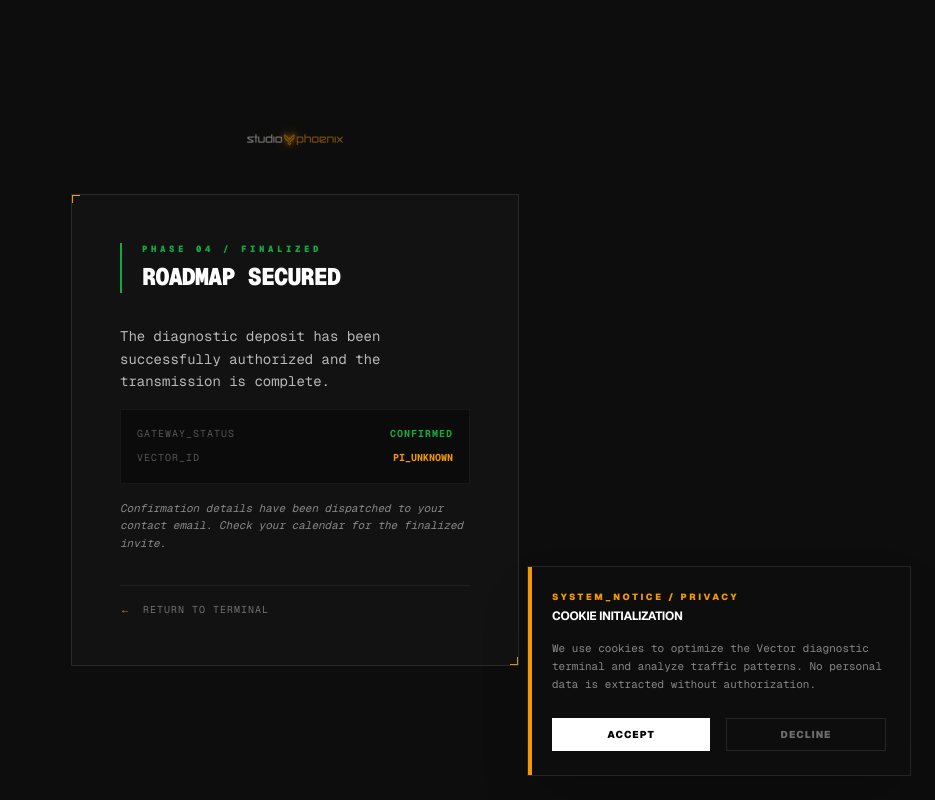
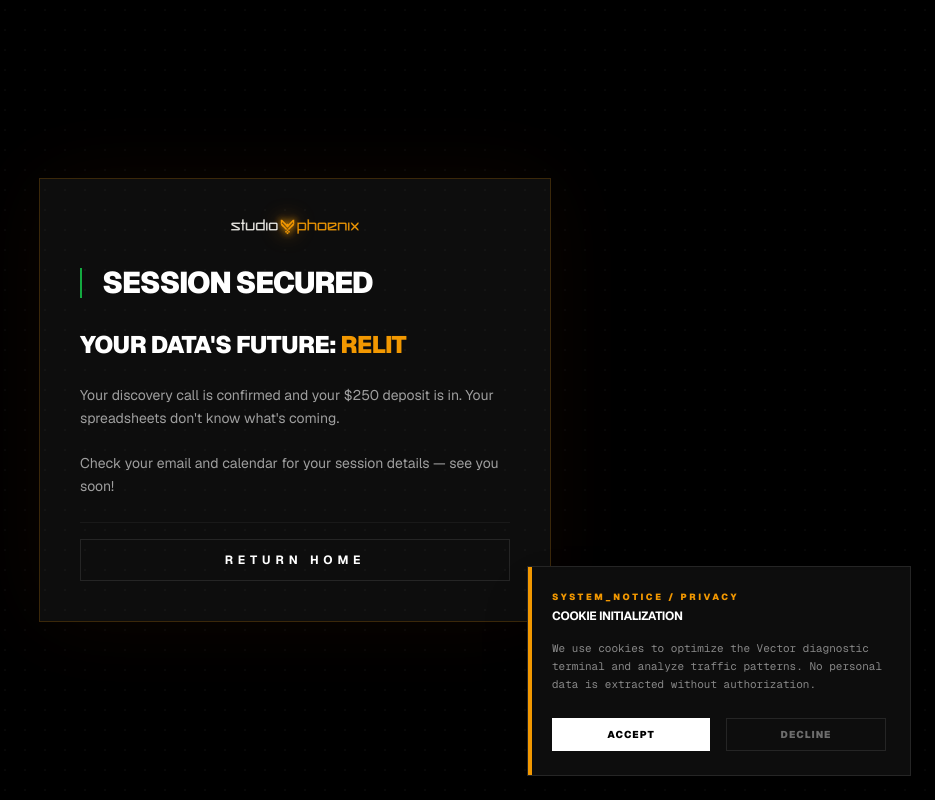
Before and after one commit to tph0enix/studio-phoenix-site, a Next.js app: page /success in a window 1280 px wide. Shown: the whole page, without its empty margins (345-1280 px from the left). Built offline with nearby package versions, Linux system fonts and the light colour scheme.

Commit message:
fixed calendar booking & stripe webhook

```diff
--- a/src/app/actions.tsx
+++ b/src/app/actions.tsx
@@ -45,7 +45,7 @@
     headers: { 'Content-Type': 'application/json' },
     body: JSON.stringify({
       ...payload,
-      end: new Date(new Date(payload.start).getTime() + 30 * 60000).toISOString(), // Assume 30 min session
+      end: new Date(new Date(payload.start).getTime() + 60 * 60000).toISOString(), // 60 min window
       timeZone: "America/New_York", // Or detect from user
       language: "en"
     }),
--- a/src/app/api/webhooks/stripe/route.ts
+++ b/src/app/api/webhooks/stripe/route.ts
@@ -50,7 +50,8 @@
       });
 
       const calData = await calResponse.json();
-      console.log("[CAL_BOOKING_SUCCESS]:", calData);
+      console.log("[CAL_RESPONSE_STATUS]:", calResponse.status);
+      console.log("[CAL_RESPONSE_BODY]:", JSON.stringify(calData, null, 2));
 
     } catch (error) {
       console.error("[CAL_BOOKING_FAILED]:", error);
--- a/src/app/success/page.tsx
+++ b/src/app/success/page.tsx
@@ -1,88 +1,76 @@
 'use client';
 
 import Link from 'next/link';
-import { useSearchParams } from 'next/navigation';
 import { PhoenixLogo } from '@/components/PhoenixLogo';
-import { Suspense } from 'react'; // 1. Import Suspense
+import { Suspense, useEffect } from 'react';
 
-// 2. Move the UI logic into a separate internal component
 function SuccessPageContent() {
-  const searchParams = useSearchParams();
-  const paymentIntentId = searchParams.get('payment_intent');
+
+  useEffect(() => {
+    const url = new URL(window.location.href);
+    url.searchParams.delete('payment_intent_client_secret');
+    url.searchParams.delete('payment_intent');
+    url.searchParams.delete('redirect_status');
+    window.history.replaceState({}, '', url.toString());
+  }, []);
 
   return (
-    <main className="min-h-screen bg-[#0D0D0D] flex flex-col items-center justify-center p-6 font-mono">
-      {/* Branding Header */}
-      <div className="mb-12 opacity-50">
+    <main className="min-h-screen bg-[#0D0D0D] flex flex-col items-center justify-center px-4 py-6">
+      <div className="fixed inset-0 bg-black/95 backdrop-blur-md -z-0" />
+      <div className="bg-[#0D0D0D] border border-phoenix-orange/20 max-w-lg w-full p-8 md:p-10 relative shadow-[0_0_80px_rgba(255,102,0,0.05)] my-auto z-10">
+
+        {/* Logo */}
+        <div className="flex justify-center mb-8">
           <PhoenixLogo
             src="/images/branding/logo_full_english.svg"
-          className="h-auto w-24"
+            className="h-auto w-24 md:w-32"
           />
         </div>
 
-      <div className="max-w-md w-full border border-white/10 bg-white/[0.02] p-8 md:p-12 relative overflow-hidden">
-        {/* Decorative Corner Accents */}
-        <div className="absolute top-0 left-0 w-2 h-2 border-t border-l border-phoenix-orange"></div>
-        <div className="absolute bottom-0 right-0 w-2 h-2 border-b border-r border-phoenix-orange"></div>
-
-        <div className="space-y-8">
-          {/* Header Status */}
-          <div className="border-l-2 border-[#13A940] pl-5 space-y-1">
-            <p className="text-[#13A940] text-[9px] font-black tracking-[0.4em] uppercase">
-              Phase 04 / Finalized
-            </p>
-            <h1 className="text-2xl font-inter font-black text-white uppercase tracking-tighter">
-              Roadmap Secured
+        {/* Header */}
+        <div className="mb-8 border-l-2 border-[#13A940] pl-5">
+          <h1 className="text-3xl font-inter font-black text-white uppercase tracking-tighter leading-none">
+            Session Secured
           </h1>
         </div>
 
-          {/* System Report Content */}
-          <div className="space-y-4 text-sm leading-relaxed">
-            <p className="text-white/70">
-              The diagnostic deposit has been successfully authorized and the transmission is complete.
+        {/* Content */}
+        <div className="space-y-6">
+
+          <p className="text-white text-2xl font-inter font-black uppercase tracking-tight leading-tight">
+            Your data's future: <span className="text-phoenix-orange">relit</span>
+          </p>
+          <p className="text-white/60 text-sm leading-relaxed">
+            Your discovery call is confirmed and your $250 deposit is in. Your spreadsheets don't know what's coming. <br/><br/>Check your email and calendar for your session details — see you soon!
           </p>
 
-            <div className="bg-black/40 border border-white/5 p-4 space-y-2">
-              <div className="flex justify-between items-center">
-                <span className="text-[10px] text-white/30 uppercase tracking-widest">Gateway_Status</span>
-                <span className="text-[10px] text-[#13A940] font-bold uppercase tracking-widest">Confirmed</span>
-              </div>
-              <div className="flex justify-between items-center">
-                <span className="text-[10px] text-white/30 uppercase tracking-widest">Vector_ID</span>
-                <span className="text-[10px] text-phoenix-orange font-bold truncate max-w-[120px]">
-                  {paymentIntentId?.slice(-12) || "PI_UNKNOWN"}
-                </span>
-              </div>
+          {/* Return Link */}
+          <div className="pt-4 border-t border-white/5">
+            <Link
+              href="https://vector.studiophoenix.ink"
+              className="w-full block text-center border border-white/10 text-white font-inter font-bold text-xs uppercase tracking-[0.4em] py-3 hover:border-phoenix-orange hover:text-phoenix-orange transition-all duration-300"
+            >
+              Return Home
+            </Link>
           </div>
 
-            <p className="text-white/50 text-[11px] italic">
-              Confirmation details have been dispatched to your contact email. Check your calendar for the finalized invite.
-            </p>
         </div>
 
-          {/* Action */}
-          <div className="pt-4 border-t border-white/5">
-            <Link
-              href="/"
-              className="group flex items-center gap-3 text-[10px] text-white/40 uppercase tracking-widest hover:text-white transition-all"
-            >
-              <span className="text-phoenix-orange group-hover:translate-x-[-4px] transition-transform">←</span>
-              Return to Terminal
-            </Link>
+        {/* Background Grid */}
+        <div className="fixed inset-0 pointer-events-none opacity-[0.03] bg-[radial-gradient(#ffffff_1px,transparent_1px)] [background-size:20px_20px] -z-10"></div>
+
       </div>
-        </div>
-      </div>
-
-      {/* Background Grid/Detail */}
-      <div className="fixed inset-0 pointer-events-none opacity-[0.03] bg-[radial-gradient(#ffffff_1px,transparent_1px)] [background-size:20px_20px] -z-10"></div>
     </main>
   );
 }
 
-// 3. The main export just wraps the content in Suspense
 export default function SuccessPage() {
   return (
-    <Suspense fallback={<div className="min-h-screen bg-[#0D0D0D] flex items-center justify-center text-white/30 font-mono text-xs uppercase tracking-widest">Initializing Terminal...</div>}>
+    <Suspense fallback={
+      <div className="min-h-screen bg-[#0D0D0D] flex items-center justify-center text-white/30 font-mono text-xs uppercase tracking-widest">
+        Initializing...
+      </div>
+    }>
       <SuccessPageContent />
     </Suspense>
   );
--- a/src/components/vector/HeadlessCheckoutForm.tsx
+++ b/src/components/vector/HeadlessCheckoutForm.tsx
@@ -12,6 +12,7 @@
   const stripe = useStripe();
   const elements = useElements();
   const [isPayLoading, setIsPayLoading] = useState(false);
+  const [isComplete, setIsComplete] = useState(false);
 
   const handleSubmit = async (e: React.FormEvent) => {
     e.preventDefault();
@@ -69,18 +70,21 @@
 
       {/* The Stripe iFrame Container */}
       <div className="bg-white/[0.03] p-4 border border-white/10">
-        <PaymentElement options={{ layout: 'tabs' }} />
+        <PaymentElement
+          options={{ layout: 'tabs' }}
+          onChange={(e) => setIsComplete(e.complete)}
+        />
       </div>
 
       <div className="space-y-4 pt-4">
         <button
           type="submit"
-          disabled={isPayLoading || !stripe}
+          disabled={isPayLoading || !stripe || !isComplete}
           className={`
             w-full font-inter font-black uppercase text-xs py-5 tracking-[0.4em] transition-all duration-500
-            ${isPayLoading
-              ? "bg-[#13A940]/30 text-black/40 cursor-wait grayscale-[0.5]"
-              : "bg-[#13A940] text-black cursor-pointer [filter:drop-shadow(0_0_15px_rgba(19,169,64,0.6))] hover:[filter:drop-shadow(0_0_25px_rgba(19,169,64,0.8))] hover:brightness-110"
+            ${isPayLoading || !isComplete
+                ? "bg-[#13A940]/30 text-black/40 cursor-wait grayscale-[0.5]"
+                : "bg-[#13A940] text-black cursor-pointer [filter:drop-shadow(0_0_15px_rgba(19,169,64,0.6))] hover:[filter:drop-shadow(0_0_25px_rgba(19,169,64,0.8))] hover:brightness-110"
             }
           `}
         >
--- a/src/components/vector/VectorEmailForm.tsx
+++ b/src/components/vector/VectorEmailForm.tsx
@@ -31,8 +31,7 @@
     async function handleAction(formData: FormData) {
         // Extra safety catch
         if (!isValidEmail) return;
-
-        setIsLoading(true); // ← instant feedback
+        setIsLoading(true);
 
         const result = await subscribeUser(formData);
 
@@ -53,7 +52,11 @@
             <form
                 key={isMounted ? 'hydrated' : 'empty'}
                 ref={formRef}
-                action={handleAction}
+                onSubmit={async (e) => {
+                    e.preventDefault();
+                    const formData = new FormData(e.currentTarget);
+                    await handleAction(formData);
+                }}
                 className="flex flex-col md:flex-row mb-7 items-stretch gap-0 w-full max-w-xl mx-auto border border-white/30 shadow-2xl"
             >
                 <input
@@ -73,12 +76,12 @@
                         font-inter font-black text-sm uppercase tracking-[0.2em] whitespace-nowrap
                         px-6 py-4 transition-all duration-500 ease-out active:scale-[0.98]
 
-                        ${isValidEmail && token && isMounted
-                        ? "bg-[#13A940] text-black cursor-pointer opacity-100 [filter:drop-shadow(0_0_15px_rgba(19,169,64,0.6))] hover:[filter:drop-shadow(0_0_25px_rgba(19,169,64,0.8))] hover:brightness-110"
-                        : "bg-[#13A940]/30 text-black/40 cursor-not-allowed [filter:none] grayscale-[0.3]"
+                        ${isValidEmail && token && isMounted && !isLoading
+                            ? "bg-[#13A940] text-black cursor-pointer opacity-100 [filter:drop-shadow(0_0_15px_rgba(19,169,64,0.6))] hover:[filter:drop-shadow(0_0_25px_rgba(19,169,64,0.8))] hover:brightness-110"
+                            : "bg-[#13A940]/30 text-black/40 cursor-not-allowed [filter:none] grayscale-[0.3]"
                         }
                     `}
-                >{isLoading ? 'Igniting..' : 'Get Started'}</button>
+                >{isLoading ? 'Igniting..' : 'Begin Ignition'}</button>
 
                 <input type="hidden" name="cf-turnstile-response" value={token || ''} />
                 <div className="flex justify-center md:justify-start">
```
Also changed, not shown: 1 other file (tests, documents, lock files or other folders). Lines whose indentation alone changed are shown as unchanged.
